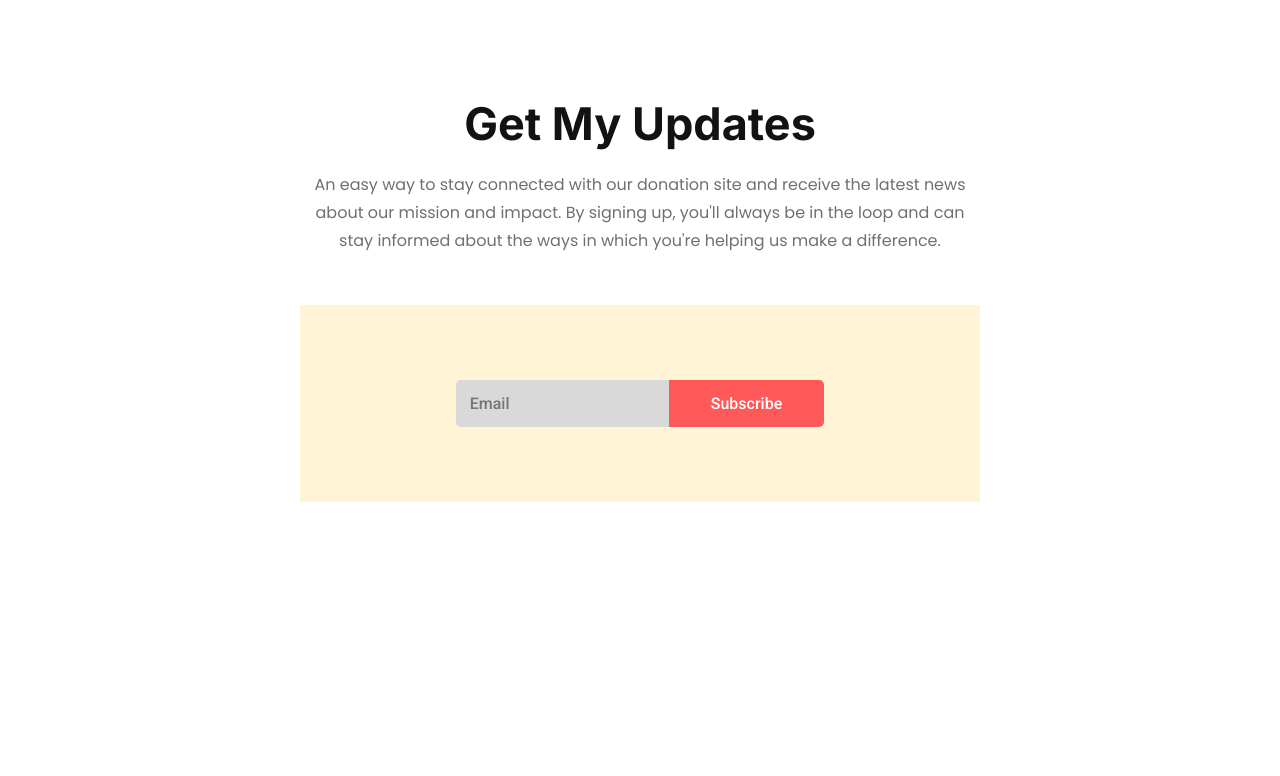
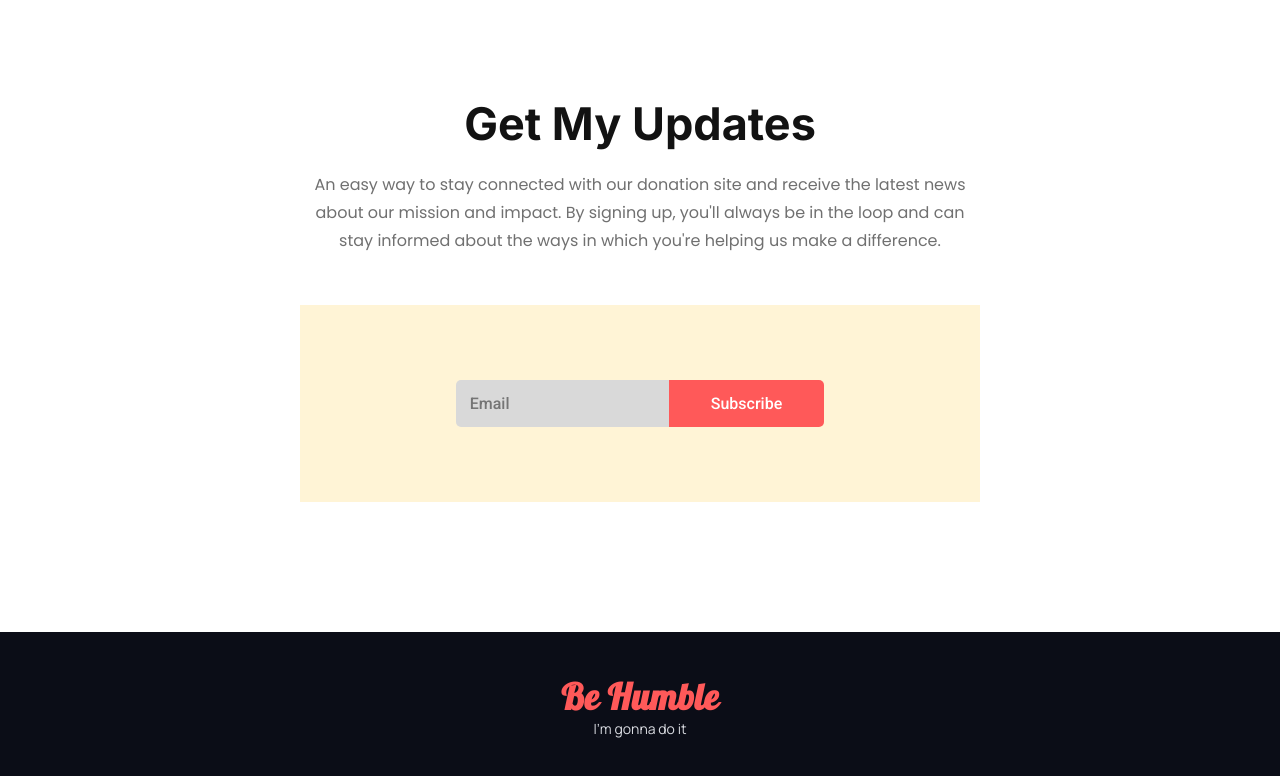
Before and after one commit to omorfarukmahfuj/be-humble, a plain HTML site: page index.html in a window 1280 px wide. Shown: the part 3374-4150 px from the top of the page. Before the commit the page ends 4006 px from the top, so only its background shows below. Drawn offline with Linux system fonts and the light colour scheme.

Commit message:
added footer added

```diff
--- a/index.html
+++ b/index.html
@@ -135,7 +135,10 @@
     </main>
 
     <!-- Footer Start -->
-    <footer></footer>
+    <footer>
+        <h2>Be Humble</h2>
+        <p>I’m gonna do it</p>
+    </footer>
 </body>
 
 </html>
--- a/styles/style.css
+++ b/styles/style.css
@@ -248,3 +248,26 @@ header {
     padding: 75px 180px;
     margin-bottom: 130px;
 }
+
+/* Footer Styles */
+footer {
+    padding: 42px;
+    background: #0B0D17;
+    display: flex;
+    flex-direction: column;
+    justify-content: center;
+    align-items: center;
+}
+
+footer h2 {
+    font-family: 'Lobster';
+    font-size: 36px;
+    letter-spacing: 0.5px;
+    color: #FF5959;
+}
+
+footer p {
+    font-family: 'Manrope';
+    font-size: 14px;
+    color: #D9DBE1;
+}
```
